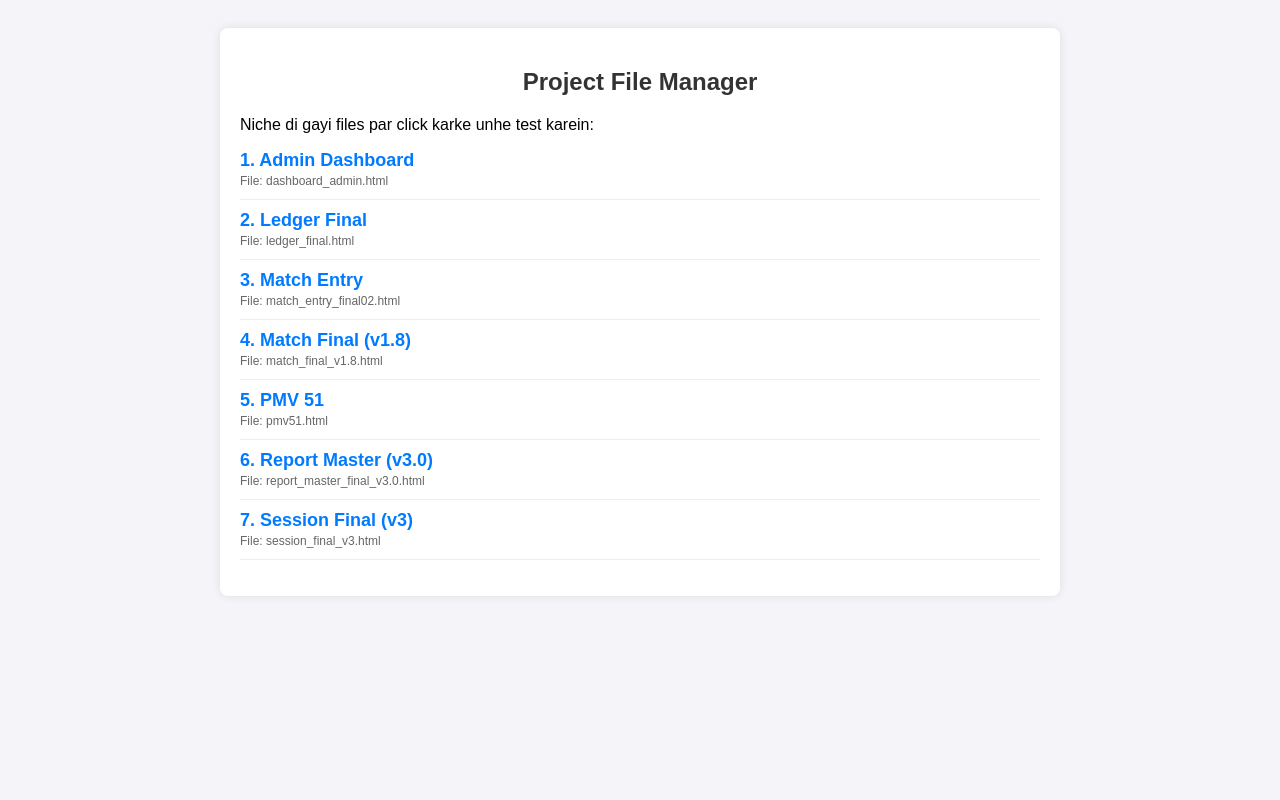
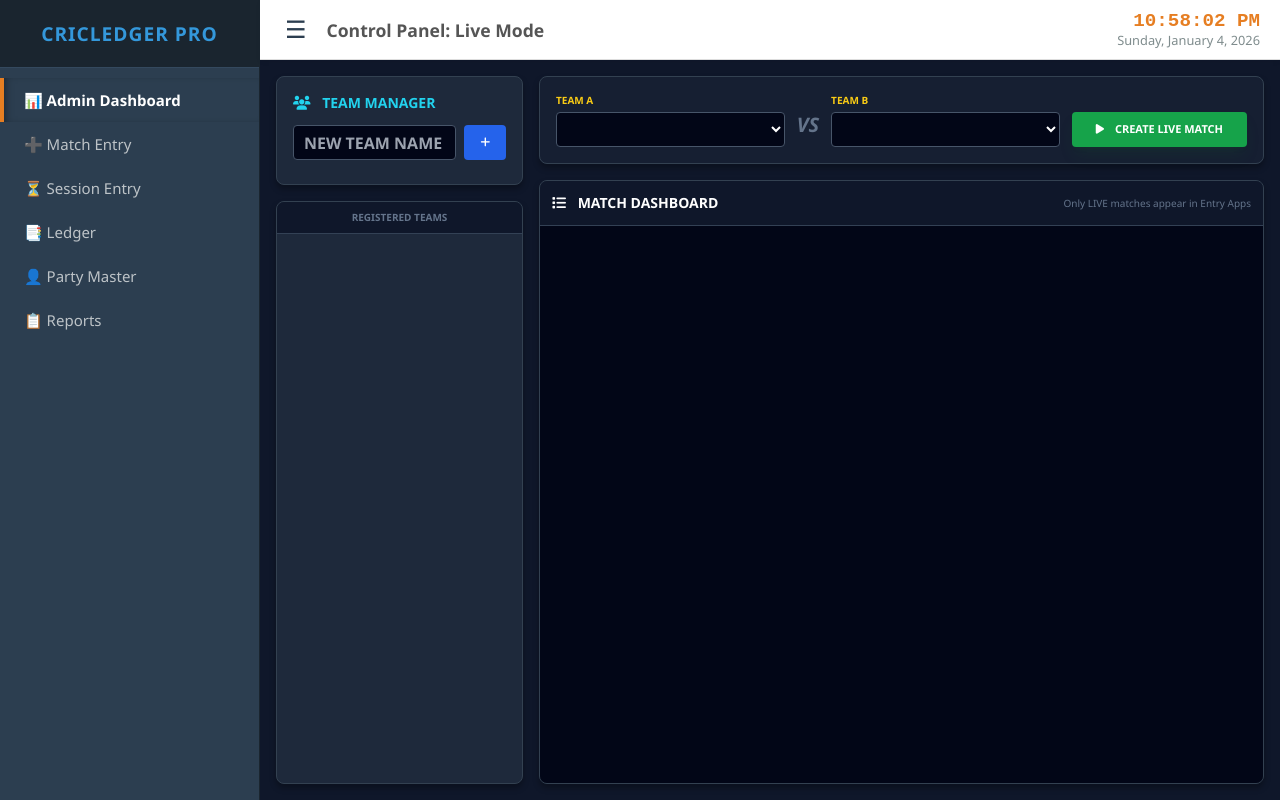
Before and after one commit to power777power/cricpro, a plain HTML site: page index.html in a window 1280 px wide. Drawn offline with nearby package versions, Linux system fonts and the light colour scheme.

Commit message:
Add files via upload

```diff
--- a/index.html
+++ b/index.html
@@ -3,61 +3,201 @@
 <head>
     <meta charset="UTF-8">
     <meta name="viewport" content="width=device-width, initial-scale=1.0">
-    <title>Project Control Panel</title>
+    <title>CricLedger Pro - Master Panel</title>
     <style>
-        body { font-family: Arial, sans-serif; background-color: #f4f4f9; padding: 20px; }
-        .container { max-width: 800px; margin: auto; background: white; padding: 20px; border-radius: 8px; box-shadow: 0 0 10px rgba(0,0,0,0.1); }
-        h2 { color: #333; text-align: center; }
-        .file-list { list-style: none; padding: 0; }
-        .file-list li { margin: 10px 0; border-bottom: 1px solid #eee; padding-bottom: 10px; }
-        .file-list a {
+        * { margin: 0; padding: 0; box-sizing: border-box; }
+        body { font-family: 'Segoe UI', Tahoma, sans-serif; display: flex; height: 100vh; background: #f4f7f6; overflow: hidden; }
+
+        /* Sidebar Styling */
+        .sidebar {
+            width: 260px;
+            background: #2c3e50;
+            color: white;
+            display: flex;
+            flex-direction: column;
+            transition: margin-left 0.3s ease;
+            flex-shrink: 0;
+            border-right: 1px solid #1a252f;
+        }
+
+        /* Class to hide sidebar */
+        .sidebar.toggled { margin-left: -260px; }
+
+        .sidebar-header {
+            padding: 20px;
+            text-align: center;
+            background: #1a252f;
+            font-size: 1.2rem;
+            font-weight: bold;
+            color: #3498db;
+            border-bottom: 1px solid #34495e;
+            white-space: nowrap;
+            letter-spacing: 1px;
+        }
+
+        .sidebar-menu { flex: 1; padding: 10px 0; overflow-y: auto; }
+        .sidebar-menu a {
+            display: block;
+            padding: 12px 20px;
+            color: #bdc3c7;
             text-decoration: none;
-            color: #007bff;
+            font-size: 15px;
+            border-left: 4px solid transparent;
+            transition: all 0.2s ease;
+            cursor: pointer;
+        }
+
+        .sidebar-menu a:hover, .sidebar-menu a:focus {
+            background: #34495e;
+            color: white;
+            border-left: 4px solid #2ecc71;
+            padding-left: 25px; /* Slight slide effect */
+            outline: none;
+        }
+
+        /* Active State */
+        .sidebar-menu a.active {
+            background: #2c3e50;
+            color: white;
+            border-left: 4px solid #e67e22;
             font-weight: bold;
-            font-size: 18px;
-            display: block;
+            box-shadow: inset 5px 0 10px -5px rgba(0,0,0,0.5);
         }
-        .file-list a:hover { color: #0056b3; }
-        .status { font-size: 12px; color: #666; }
+
+        /* Main Content Area */
+        .main-content { flex: 1; display: flex; flex-direction: column; width: 100%; }
+
+        /* Top Navigation Bar */
+        .top-nav {
+            height: 60px;
+            background: white;
+            display: flex;
+            align-items: center;
+            padding: 0 20px;
+            border-bottom: 1px solid #ddd;
+            justify-content: space-between;
+            box-shadow: 0 2px 5px rgba(0,0,0,0.05);
+            z-index: 10;
+        }
+
+        .nav-left { display: flex; align-items: center; gap: 15px; }
+
+        /* Hamburger Menu Button */
+        #menu-toggle {
+            font-size: 24px;
+            cursor: pointer;
+            color: #2c3e50;
+            background: none;
+            border: none;
+            padding: 5px;
+            border-radius: 4px;
+        }
+        #menu-toggle:hover { background: #eee; }
+
+        .system-title { font-weight: bold; color: #555; font-size: 1.1rem; }
+
+        /* Clock Styling */
+        .clock-container { text-align: right; color: #2c3e50; line-height: 1.2; }
+        #digital-clock { font-size: 1.2rem; font-weight: bold; color: #e67e22; font-family: 'Courier New', monospace; }
+        #digital-date { font-size: 0.8rem; color: #7f8c8d; font-weight: 500; }
+
+        /* Iframe */
+        iframe { width: 100%; height: calc(100vh - 60px); border: none; background: #fff; }
+
+        /* Scrollbar Styling for Sidebar */
+        .sidebar-menu::-webkit-scrollbar { width: 6px; }
+        .sidebar-menu::-webkit-scrollbar-track { background: #2c3e50; }
+        .sidebar-menu::-webkit-scrollbar-thumb { background: #34495e; border-radius: 3px; }
+
+        /* Mobile Responsiveness */
+        @media (max-width: 768px) {
+            .sidebar { margin-left: -260px; position: absolute; height: 100%; z-index: 1000; box-shadow: 2px 0 10px rgba(0,0,0,0.5); }
+            .sidebar.active-mobile { margin-left: 0; }
+            .system-title { font-size: 0.9rem; }
+            #digital-date { display: none; } /* Hide date on very small screens to save space */
+        }
     </style>
 </head>
 <body>
 
-<div class="container">
-    <h2>Project File Manager</h2>
-    <p>Niche di gayi files par click karke unhe test karein:</p>
+    <div class="sidebar" id="sidebar">
+        <div class="sidebar-header">CRICLEDGER PRO</div>
+        <nav class="sidebar-menu">
+            <a href="dashboard.html" target="contentFrame" onclick="setActive(this)">📊 Admin Dashboard</a>
+            <a href="match-entry.html" target="contentFrame" onclick="setActive(this)">➕ Match Entry</a>
+            <a href="session-entry.html" target="contentFrame" onclick="setActive(this)">⏳ Session Entry</a>
+            <a href="ledger.html" target="contentFrame" onclick="setActive(this)">📑 Ledger</a>
+            <a href="party-master.html" target="contentFrame" onclick="setActive(this)">👤 Party Master</a>
+            <a href="reports.html" target="contentFrame" onclick="setActive(this)">📋 Reports</a>
+        </nav>
+    </div>
 
-    <ul class="file-list">
-        <li>
-            <a href="dashboard_admin.html" target="_blank">1. Admin Dashboard</a>
-            <span class="status">File: dashboard_admin.html</span>
-        </li>
-        <li>
-            <a href="ledger_final.html" target="_blank">2. Ledger Final</a>
-            <span class="status">File: ledger_final.html</span>
-        </li>
-        <li>
-            <a href="match_entry_final02.html" target="_blank">3. Match Entry</a>
-            <span class="status">File: match_entry_final02.html</span>
-        </li>
-        <li>
-            <a href="match_final_v1.8.html" target="_blank">4. Match Final (v1.8)</a>
-            <span class="status">File: match_final_v1.8.html</span>
-        </li>
-        <li>
-            <a href="pmv51.html" target="_blank">5. PMV 51</a>
-            <span class="status">File: pmv51.html</span>
-        </li>
-        <li>
-            <a href="report_master_final_v3.0.html" target="_blank">6. Report Master (v3.0)</a>
-            <span class="status">File: report_master_final_v3.0.html</span>
-        </li>
-        <li>
-            <a href="session_final_v3.html" target="_blank">7. Session Final (v3)</a>
-            <span class="status">File: session_final_v3.html</span>
-        </li>
-    </ul>
-</div>
+    <div class="main-content">
+        <div class="top-nav">
+            <div class="nav-left">
+                <button id="menu-toggle" title="Toggle Sidebar">☰</button>
+                <div class="system-title">Control Panel: Live Mode</div>
+            </div>
+
+            <div class="clock-container">
+                <div id="digital-clock">00:00:00</div>
+                <div id="digital-date">Loading...</div>
+            </div>
+        </div>
+
+        <iframe name="contentFrame" src="dashboard.html"></iframe>
+    </div>
+
+    <script>
+        // --- 1. Clock Functionality ---
+        function updateClock() {
+            const now = new Date();
+            let h = now.getHours();
+            let m = now.getMinutes();
+            let s = now.getSeconds();
+            let ampm = h >= 12 ? 'PM' : 'AM';
+            h = h % 12;
+            h = h ? h : 12;
+            m = m < 10 ? '0' + m : m;
+            s = s < 10 ? '0' + s : s;
+
+            document.getElementById('digital-clock').innerText = `${h}:${m}:${s} ${ampm}`;
+
+            const options = { weekday: 'long', year: 'numeric', month: 'long', day: 'numeric' };
+            document.getElementById('digital-date').innerText = now.toLocaleDateString('en-US', options);
+        }
+        setInterval(updateClock, 1000);
+        updateClock();
+
+        // --- 2. Sidebar Toggle Logic ---
+        const toggleBtn = document.getElementById('menu-toggle');
+        const sidebar = document.getElementById('sidebar');
+
+        toggleBtn.addEventListener('click', () => {
+            if (window.innerWidth <= 768) {
+                sidebar.classList.toggle('active-mobile'); // Slide in on Mobile
+            } else {
+                sidebar.classList.toggle('toggled'); // Push out on Desktop
+            }
+        });
+
+        // --- 3. Active Link Highlighter ---
+        function setActive(element) {
+            // Remove 'active' from all links
+            document.querySelectorAll('.sidebar-menu a').forEach(link => link.classList.remove('active'));
+
+            // Add 'active' to clicked link
+            element.classList.add('active');
+
+            // Auto-close sidebar on mobile after selection
+            if (window.innerWidth <= 768) {
+                sidebar.classList.remove('active-mobile');
+            }
+        }
+
+        // Highlight the first link by default
+        document.querySelector('.sidebar-menu a').classList.add('active');
+    </script>
 
 </body>
 </html>
```
